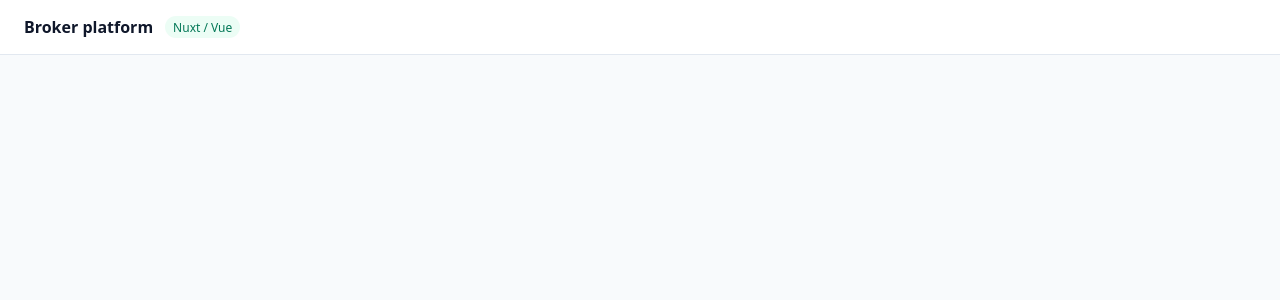
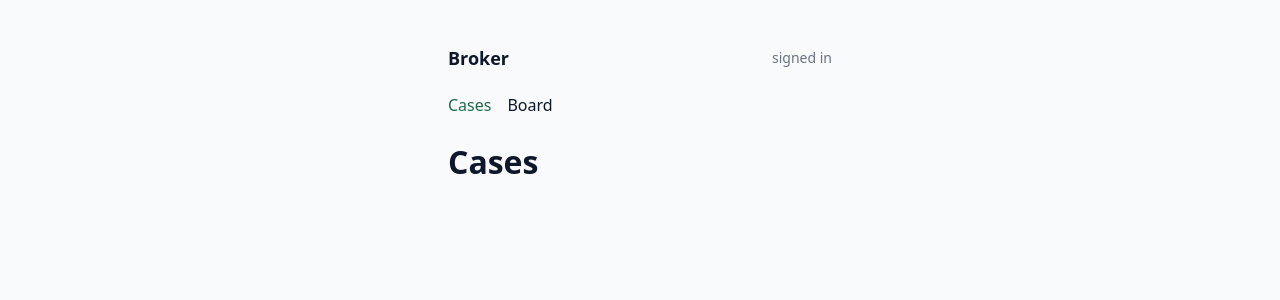
Before and after one commit to janitha000/broker-platform-client-legacy-, a Nuxt app: page /cases in a window 1280 px wide. Shown: the top 300 px of the page. Built offline with nearby package versions, Linux system fonts and the light colour scheme.

Commit message:
Add layouts

```diff
--- a/app/layouts/default.vue
+++ b/app/layouts/default.vue
@@ -1,11 +1,76 @@
 <template>
-  <div class="shell">
-    <header class="shell__header">
-      <strong>Broker platform</strong>
-      <span class="shell__badge">Nuxt / Vue</span>
+  <div class="frame">
+    <header class="header">
+      <p class="brand">
+        <NuxtLink to="/cases">Broker</NuxtLink>
+      </p>
+      <div class="tools">
+        <p class="email">signed in</p>
+      </div>
     </header>
-    <main class="shell__main">
+    <nav class="nav" aria-label="Main">
+      <NuxtLink to="/cases" exact-active-class="current">Cases</NuxtLink>
+      <NuxtLink to="/cases/board" active-class="current">Board</NuxtLink>
+    </nav>
+    <main>
       <slot />
     </main>
   </div>
 </template>
+
+<style scoped>
+.frame {
+  width: min(24rem, calc(100% - var(--space-8, 3rem)));
+  margin-inline: auto;
+  padding-block: var(--space-8, 3rem);
+}
+
+.header {
+  display: flex;
+  align-items: flex-start;
+  justify-content: space-between;
+  gap: var(--space-4, 1rem);
+  margin-bottom: var(--space-5, 1.5rem);
+}
+
+.brand {
+  margin: 0;
+  font-size: var(--font-size-lg, 1.125rem);
+  font-weight: 600;
+  line-height: 1.2;
+}
+
+.brand :deep(a) {
+  color: inherit;
+  text-decoration: none;
+}
+
+.tools {
+  display: flex;
+  flex-wrap: wrap;
+  align-items: center;
+  justify-content: flex-end;
+  gap: var(--space-2, 0.5rem);
+}
+
+.email {
+  margin: 0;
+  font-size: var(--font-size-sm, 0.875rem);
+  color: #6b7280;
+}
+
+.nav {
+  display: flex;
+  gap: var(--space-4, 1rem);
+  margin-bottom: var(--space-5, 1.5rem);
+}
+
+.nav :deep(a) {
+  text-decoration: none;
+  color: inherit;
+}
+
+.nav :deep(a.current) {
+  color: #1f6b4a;
+}
+</style>
--- /dev/null
+++ b/app/layouts/guest.vue
@@ -0,0 +1,33 @@
+<template>
+  <div class="frame">
+    <header class="header">
+      <p class="brand">Broker</p>
+    </header>
+    <main>
+      <slot />
+    </main>
+  </div>
+</template>
+
+<style scoped>
+.frame {
+  width: min(24rem, calc(100% - var(--space-8, 3rem)));
+  margin-inline: auto;
+  padding-block: var(--space-8, 3rem);
+}
+
+.header {
+  display: flex;
+  align-items: flex-start;
+  justify-content: space-between;
+  gap: var(--space-4, 1rem);
+  margin-bottom: var(--space-5, 1.5rem);
+}
+
+.brand {
+  margin: 0;
+  font-size: var(--font-size-lg, 1.125rem);
+  font-weight: 600;
+  line-height: 1.2;
+}
+</style>
--- /dev/null
+++ b/app/pages/cases/index.vue
@@ -0,0 +1,3 @@
+<template>
+  <h1>Cases</h1>
+</template>
--- /dev/null
+++ b/app/pages/login.vue
@@ -0,0 +1,9 @@
+<script setup lang="ts">
+definePageMeta({
+  layout: "guest",
+});
+</script>
+
+<template>
+  <h1>Sign in</h1>
+</template>
```
